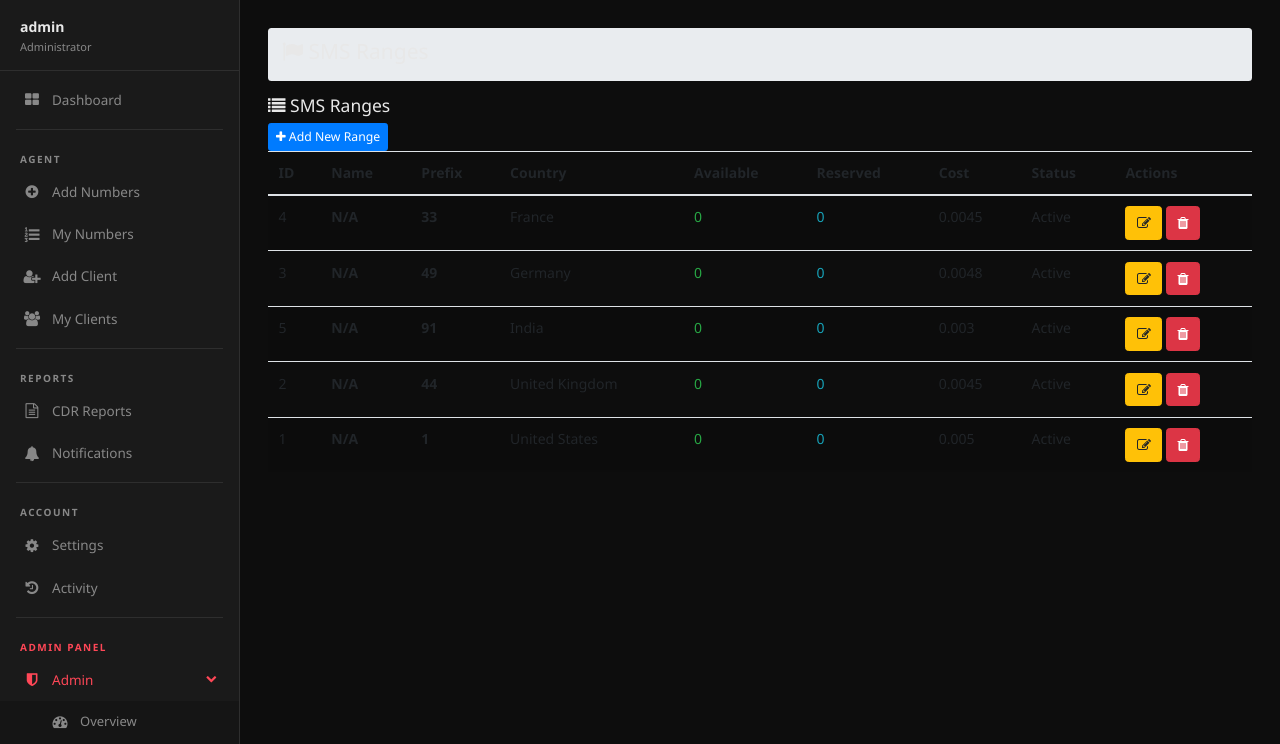
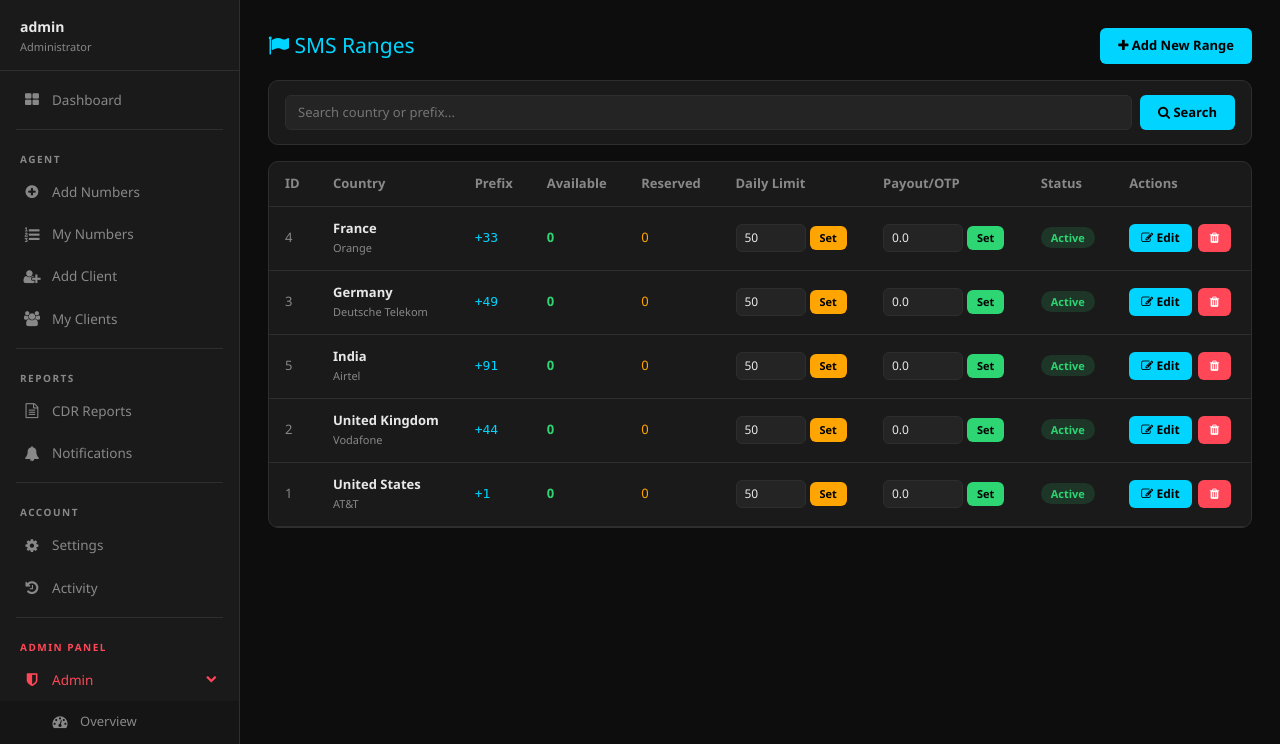
Before and after one commit to jonayedmiya320-prog/Power-SMS-panel, a Flask app: page /ranges in a window 1280 px wide. Shown: the part 56-800 px from the top of the page. Run offline with Flask 3, Linux system fonts and the light colour scheme; a user stored in the database is signed in; data comes from the database, SQL or seed files in the repository; data that the repository does not hold is empty; some libraries are stand-ins or nearby versions.

Commit message:
Update sms_ranges.html

```diff
--- a/app/templates/admin/sms_ranges.html
+++ b/app/templates/admin/sms_ranges.html
@@ -1,77 +1,101 @@
-<!DOCTYPE html>
-<html>
-<head>
-    <meta charset="UTF-8">
-</head>
 {% extends "base.html" %}
-
-{% block title %}SMS Ranges - ABYSS SMS{% endblock %}
+{% block title %}SMS Ranges — Admin{% endblock %}
 
 {% block content %}
-<div class="row">
-    <div class="col-md-12">
-        <div class="breadcrumb">
-            <h4><i class="fa fa-flag"></i> SMS Ranges</h4>
-        </div>
-    </div>
+<div style="margin-bottom:16px; display:flex; align-items:center; justify-content:space-between; flex-wrap:wrap; gap:10px;">
+    <h4 style="margin:0; color:var(--accent);"><i class="fa fa-flag"></i> SMS Ranges</h4>
+    <a href="{{ url_for('admin.create_sms_range') }}"
+       style="background:var(--accent); color:#000; border:none; border-radius:6px; padding:8px 18px; font-size:13px; font-weight:700; text-decoration:none;">
+        <i class="fa fa-plus"></i> Add New Range
+    </a>
 </div>
 
-<div class="widget-block">
-    <div class="widget-head">
-        <h5><i class="fa fa-list"></i> SMS Ranges</h5>
-        <a href="{{ url_for('admin.create_sms_range') }}" class="btn btn-primary btn-sm"><i class="fa fa-plus"></i> Add New Range</a>
+<!-- Search -->
+<div style="background:var(--card); border:1px solid var(--border); border-radius:10px; padding:14px 16px; margin-bottom:16px;">
+    <form method="GET" style="display:flex; gap:8px; align-items:center;">
+        <input type="text" name="search" value="{{ request.args.get('search','') }}" placeholder="Search country or prefix..."
+            style="flex:1; background:var(--hover); border:1px solid var(--border); color:var(--txt); border-radius:6px; padding:7px 12px; font-size:13px;">
+        <button type="submit" style="background:var(--accent); color:#000; border:none; border-radius:6px; padding:8px 18px; font-size:13px; font-weight:700; cursor:pointer;">
+            <i class="fa fa-search"></i> Search
+        </button>
+    </form>
 </div>
-    <div class="widget-content">
-        <div class="table-responsive">
-            <table class="table table-striped table-hover">
+
+<div style="background:var(--card); border:1px solid var(--border); border-radius:10px; overflow:hidden;">
+    <div style="overflow-x:auto;">
+        <table style="width:100%; border-collapse:collapse; font-size:13px;">
             <thead>
-                    <tr>
-                        <th>ID</th>
-                        <th>Name</th>
-                        <th>Prefix</th>
-                        <th>Country</th>
-                        <th>Available</th>
-                        <th>Reserved</th>
-                        <th>Cost</th>
-                        <th>Status</th>
-                        <th>Actions</th>
+                <tr style="border-bottom:1px solid var(--border);">
+                    <th style="padding:12px 16px; text-align:left; color:var(--muted); font-weight:600;">ID</th>
+                    <th style="padding:12px 16px; text-align:left; color:var(--muted); font-weight:600;">Country</th>
+                    <th style="padding:12px 16px; text-align:left; color:var(--muted); font-weight:600;">Prefix</th>
+                    <th style="padding:12px 16px; text-align:left; color:var(--muted); font-weight:600;">Available</th>
+                    <th style="padding:12px 16px; text-align:left; color:var(--muted); font-weight:600;">Reserved</th>
+                    <th style="padding:12px 16px; text-align:left; color:var(--muted); font-weight:600;">Daily Limit</th>
+                    <th style="padding:12px 16px; text-align:left; color:var(--muted); font-weight:600;">Payout/OTP</th>
+                    <th style="padding:12px 16px; text-align:left; color:var(--muted); font-weight:600;">Status</th>
+                    <th style="padding:12px 16px; text-align:left; color:var(--muted); font-weight:600;">Actions</th>
                 </tr>
             </thead>
             <tbody>
                 {% if ranges.items %}
-                    {% for range in ranges.items %}
-                    <tr>
-                        <td>{{ range.id }}</td>
-                        <td><strong>{{ range.name or 'N/A' }}</strong></td>
-                        <td><strong>{{ range.prefix }}</strong></td>
-                        <td>{{ range.country }}</td>
-                        <td>
-                            <span class="text-success">{{ range.get_available_count() }}</span>
+                {% for r in ranges.items %}
+                <tr style="border-bottom:1px solid var(--border); transition:background .15s;" onmouseover="this.style.background='var(--hover)'" onmouseout="this.style.background=''">
+                    <td style="padding:12px 16px; color:var(--muted);">{{ r.id }}</td>
+                    <td style="padding:12px 16px;">
+                        <strong>{{ r.country }}</strong>
+                        {% if r.operator %}<br><span style="color:var(--muted); font-size:11px;">{{ r.operator }}</span>{% endif %}
                     </td>
-                        <td>
-                            <span class="text-info">{{ range.get_reserved_count() }}</span>
+                    <td style="padding:12px 16px; font-family:monospace; color:var(--accent);">+{{ r.prefix }}</td>
+                    <td style="padding:12px 16px; color:var(--success); font-weight:700;">{{ r.get_available_count() }}</td>
+                    <td style="padding:12px 16px; color:var(--warn);">{{ r.get_reserved_count() }}</td>
+                    <td style="padding:12px 16px;">
+                        <form method="POST" action="{{ url_for('admin.set_range_limit', range_id=r.id) }}" style="display:flex; gap:4px; align-items:center;">
+                            <input type="number" name="daily_limit" value="{{ r.daily_limit }}" min="0"
+                                style="width:70px; background:var(--hover); border:1px solid var(--border); color:var(--txt); border-radius:6px; padding:4px 8px; font-size:12px;">
+                            <button type="submit" style="background:var(--warn); color:#000; border:none; border-radius:6px; padding:4px 10px; font-size:11px; font-weight:700; cursor:pointer;">
+                                Set
+                            </button>
+                        </form>
                     </td>
-                        <td>{{ range.cost_per_sms if range.cost_per_sms else '0.005' }}</td>
-                        <td>
-                            {% if range.is_active %}
-                            <span class="label label-success">Active</span>
+                    <td style="padding:12px 16px;">
+                        <form method="POST" action="{{ url_for('admin.set_range_payout', range_id=r.id) }}" style="display:flex; gap:4px; align-items:center;">
+                            <input type="number" name="payout" value="{{ r.payout }}" min="0" step="0.0001"
+                                style="width:80px; background:var(--hover); border:1px solid var(--border); color:var(--txt); border-radius:6px; padding:4px 8px; font-size:12px;">
+                            <button type="submit" style="background:var(--success); color:#000; border:none; border-radius:6px; padding:4px 10px; font-size:11px; font-weight:700; cursor:pointer;">
+                                Set
+                            </button>
+                        </form>
+                    </td>
+                    <td style="padding:12px 16px;">
+                        {% if r.is_active %}
+                        <span style="background:rgba(46,213,115,.15); color:var(--success); padding:3px 10px; border-radius:20px; font-size:11px; font-weight:700;">Active</span>
                         {% else %}
-                            <span class="label label-danger">Inactive</span>
+                        <span style="background:rgba(255,71,87,.15); color:var(--danger); padding:3px 10px; border-radius:20px; font-size:11px; font-weight:700;">Inactive</span>
                         {% endif %}
                     </td>
-                        <td>
-                            <a href="{{ url_for('admin.edit_sms_range', range_id=range.id) }}" class="btn btn-xs btn-warning"><i class="fa fa-edit"></i></a>
-                            <form action="{{ url_for('admin.delete_sms_range', range_id=range.id) }}" method="POST" style="display:inline;">
-                                <button type="submit" class="btn btn-xs btn-danger" onclick="return confirm('Are you sure? This will delete the range.')">
+                    <td style="padding:12px 16px;">
+                        <div style="display:flex; gap:6px;">
+                            <a href="{{ url_for('admin.edit_sms_range', range_id=r.id) }}"
+                               style="background:var(--accent); color:#000; border-radius:6px; padding:5px 12px; font-size:12px; font-weight:700; text-decoration:none;">
+                                <i class="fa fa-edit"></i> Edit
+                            </a>
+                            <form method="POST" action="{{ url_for('admin.delete_sms_range', range_id=r.id) }}"
+                                  onsubmit="return confirm('Delete this range and ALL its numbers permanently?')">
+                                <button type="submit" style="background:var(--danger); color:#fff; border:none; border-radius:6px; padding:5px 12px; font-size:12px; cursor:pointer;">
                                     <i class="fa fa-trash"></i>
                                 </button>
                             </form>
+                        </div>
                     </td>
                 </tr>
                 {% endfor %}
                 {% else %}
                 <tr>
-                        <td colspan="9" class="text-center text-muted">No SMS ranges found.</td>
+                    <td colspan="9" style="padding:40px; text-align:center; color:var(--muted);">
+                        <i class="fa fa-inbox" style="font-size:32px; display:block; margin-bottom:10px;"></i>
+                        No ranges found.
+                    </td>
                 </tr>
                 {% endif %}
             </tbody>
@@ -79,28 +103,23 @@
     </div>
 
     {% if ranges.pages > 1 %}
-        <nav aria-label="Page navigation">
-            <ul class="pagination justify-content-center">
+    <div style="padding:14px 16px; border-top:1px solid var(--border); display:flex; align-items:center; justify-content:space-between; flex-wrap:wrap; gap:8px;">
+        <span style="font-size:13px; color:var(--muted);">Page {{ ranges.page }} of {{ ranges.pages }}</span>
+        <div style="display:flex; gap:4px;">
             {% if ranges.has_prev %}
-                <li class="page-item">
-                    <a class="page-link" href="{{ url_for('admin.sms_ranges', page=ranges.prev_num) }}">Previous</a>
-                </li>
+            <a href="{{ url_for('admin.sms_ranges', page=ranges.prev_num, search=request.args.get('search','')) }}"
+               style="background:var(--hover); color:var(--txt); border:1px solid var(--border); border-radius:6px; padding:5px 12px; text-decoration:none; font-size:13px;">‹ Prev</a>
             {% endif %}
-
-                {% for p in range(1, ranges.pages + 1) %}
-                <li class="page-item {% if p == ranges.page %}active{% endif %}">
-                    <a class="page-link" href="{{ url_for('admin.sms_ranges', page=p) }}">{{ p }}</a>
-                </li>
+            {% for p in range([1, ranges.page-2]|max, [ranges.pages+1, ranges.page+3]|min) %}
+            <a href="{{ url_for('admin.sms_ranges', page=p, search=request.args.get('search','')) }}"
+               style="background:{% if p == ranges.page %}var(--accent){% else %}var(--hover){% endif %}; color:{% if p == ranges.page %}#000{% else %}var(--txt){% endif %}; border:1px solid var(--border); border-radius:6px; padding:5px 12px; text-decoration:none; font-size:13px;">{{ p }}</a>
             {% endfor %}
-
             {% if ranges.has_next %}
-                <li class="page-item">
-                    <a class="page-link" href="{{ url_for('admin.sms_ranges', page=ranges.next_num) }}">Next</a>
-                </li>
-                {% endif %}
-            </ul>
-        </nav>
+            <a href="{{ url_for('admin.sms_ranges', page=ranges.next_num, search=request.args.get('search','')) }}"
+               style="background:var(--hover); color:var(--txt); border:1px solid var(--border); border-radius:6px; padding:5px 12px; text-decoration:none; font-size:13px;">Next ›</a>
             {% endif %}
         </div>
     </div>
+    {% endif %}
+</div>
 {% endblock %}
```
Lines whose indentation alone changed are shown as unchanged.
